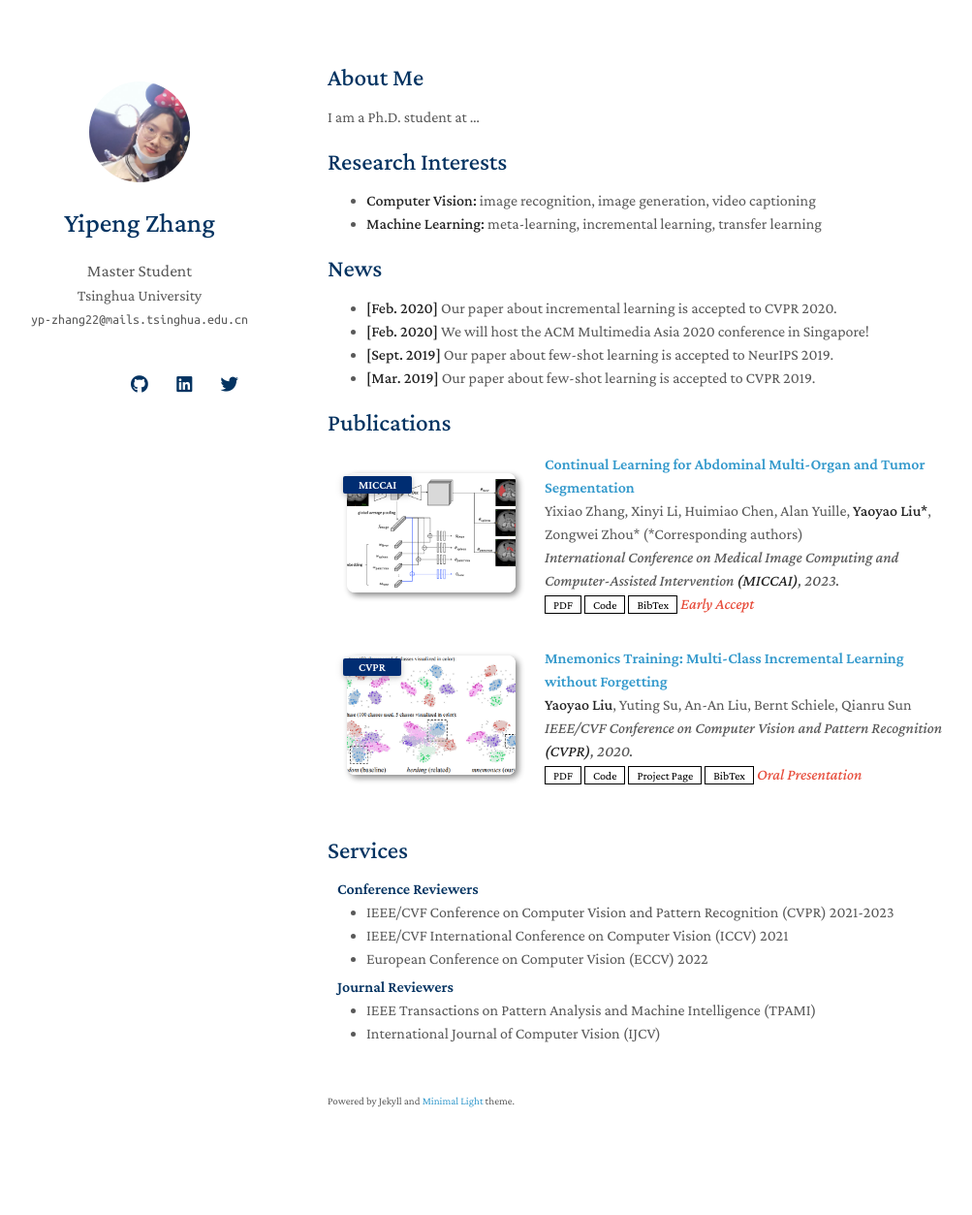
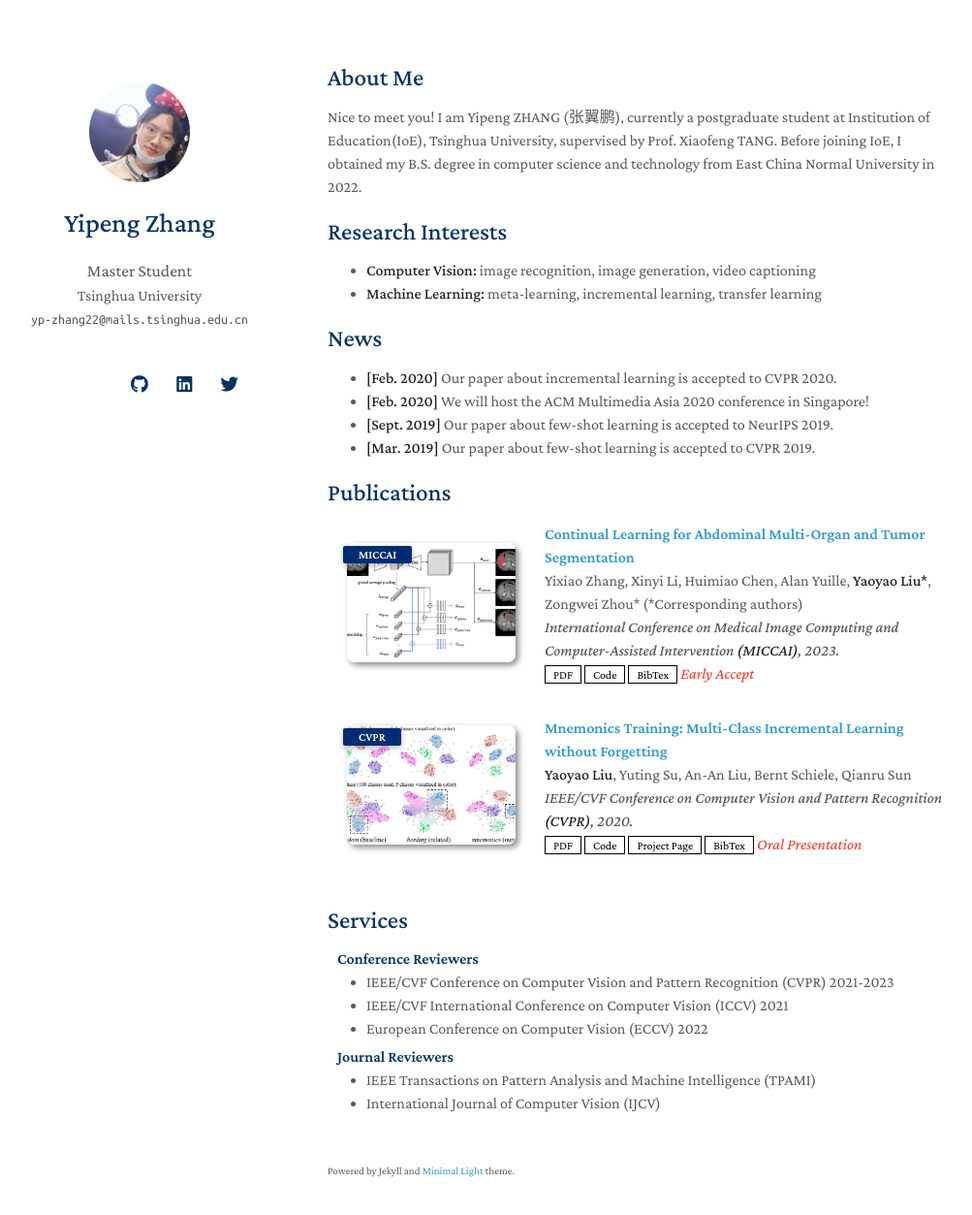
Before and after one commit to YipengZhang22/YipengZhang22.github.io, a Jekyll site: the page built from index.md, in a window 1280 px wide and 1288 px high. Shown: the top 1253 px of the window at 97% size, without its empty margins (132-1135 px from the left). Built offline with Jekyll 4.4.1, drawn with Linux system fonts in a browser that asks for light colours; nearby versions of some CDN libraries; a style sheet for code colours, icons or effects is not loaded; our own code applies the rules of GitHub Pages for plain Markdown files.

Commit message:
Update index.md

```diff
--- a/index.md
+++ b/index.md
@@ -4,7 +4,7 @@ layout: homepage
 
 ## About Me
 
-I am a Ph.D. student at ...
+Nice to meet you! I am Yipeng ZHANG (张翼鹏), currently a postgraduate student at Institution of Education(IoE), Tsinghua University, supervised by Prof. Xiaofeng TANG. Before joining IoE, I obtained my B.S. degree in computer science and technology from East China Normal University in 2022.
 
 ## Research Interests
 
```
